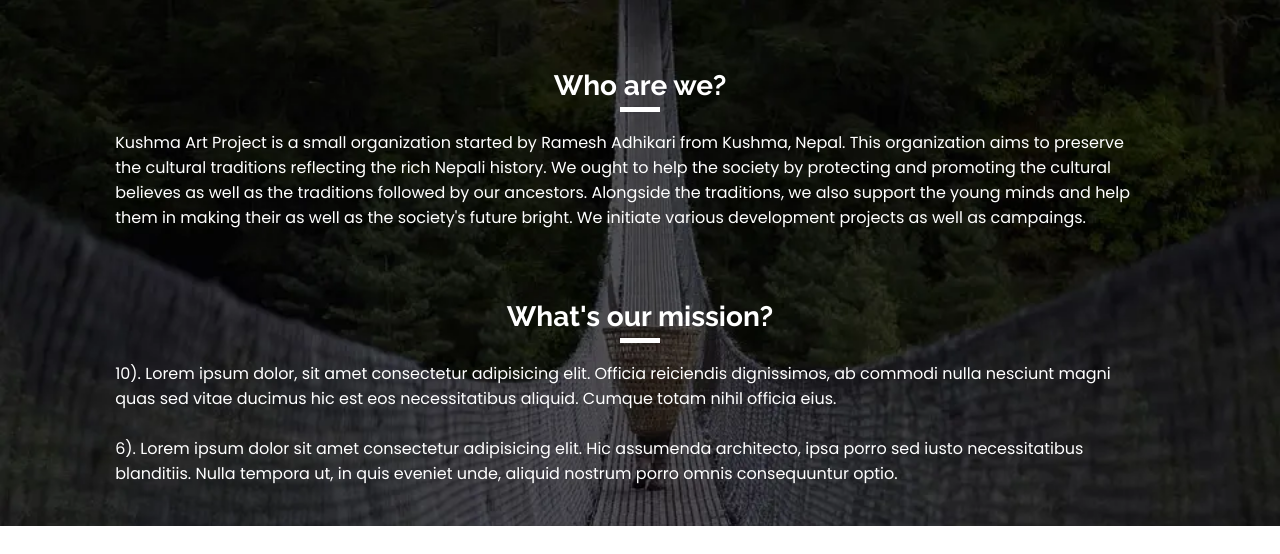
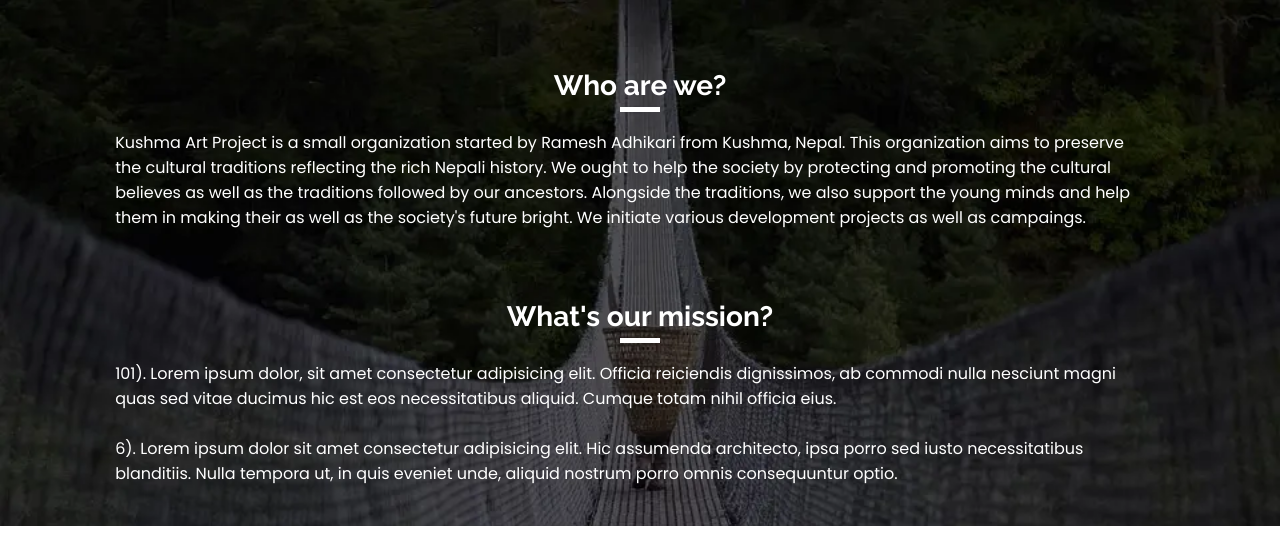
Before and after one commit to zenith-001/Satabdi-Ghar, a PHP site: page / in a window 1280 px wide. Shown: the part 965-1519 px from the top of the page. Run offline with PHP 8.4, Linux system fonts and the light colour scheme; data that the repository does not hold is empty; some libraries are stand-ins or nearby versions.

Commit message:
final chaome

```diff
--- a/index.php
+++ b/index.php
@@ -83,7 +83,7 @@ if ($_SERVER['REQUEST_METHOD'] == "POST") {
                 <p class="Ptitle">What's our mission?</p>
             </div><br>
             <p class="description">
-                10). Lorem ipsum dolor, sit amet consectetur adipisicing elit. Officia reiciendis dignissimos, ab commodi
+                101). Lorem ipsum dolor, sit amet consectetur adipisicing elit. Officia reiciendis dignissimos, ab commodi
                 nulla nesciunt magni quas sed vitae ducimus hic est eos necessitatibus aliquid. Cumque totam nihil
                 officia eius.
                 <br> <br>
```
